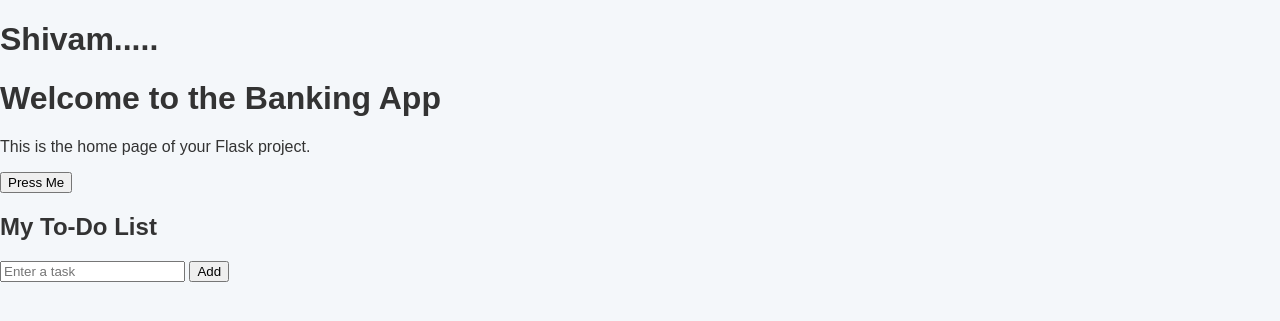
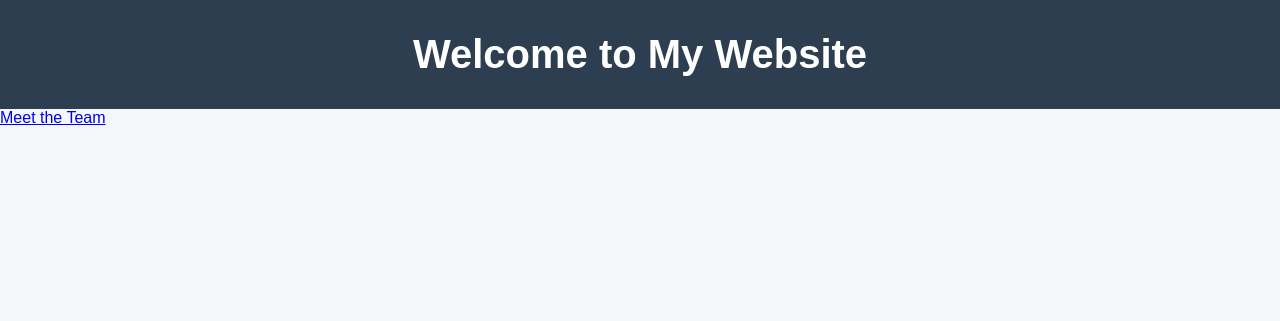
Before and after one commit to SMuzammil2508/Test, a Flask app: page / in a window 1280 px wide. Shown: the top 321 px of the page. Run offline with Flask 3, Linux system fonts and the light colour scheme.

Commit message:
Adde Button to redirect to team Page

```diff
--- a/templates/index.html
+++ b/templates/index.html
@@ -1,78 +1,19 @@
 <!DOCTYPE html>
 <html lang="en">
-
 <head>
     <meta charset="UTF-8">
-    <title>microsoft edgers</title>
+    <meta name="viewport" content="width=device-width, initial-scale=1.0">
+    <title>Index Page</title>
     <link rel="stylesheet" href="{{ url_for('static', filename='style.css') }}">
 </head>
+<body>
+    <header>
+        <h1>Welcome to My Website</h1>
+    </header>
 
-<body>
-    <h1>Shivam.....</h1>
-    <h1>Welcome to the Banking App</h1>
-    <p>This is the home page of your Flask project.</p>
-    <button class="glow-btn">Press Me</button>
-    <div class="todo-container">
-        <h2>My To-Do List</h2>
-        <input type="text" id="taskInput" placeholder="Enter a task">
-        <button onclick="addTask()">Add</button>
-        <ul id="taskList"></ul>
+    <!-- Button that redirects to /team -->
+    <div class="button-container">
+        <a href="{{ url_for('team') }}" class="btn">Meet the Team</a>
     </div>
-    <script>
-        // Load tasks from LocalStorage when page loads
-        window.onload = function () {
-            const savedTasks = JSON.parse(localStorage.getItem("tasks")) || [];
-            savedTasks.forEach(task => renderTask(task.text, task.completed));
-        };
-
-        function addTask() {
-            const input = document.getElementById("taskInput");
-            const taskText = input.value.trim();
-
-            if (taskText === "") return;
-
-            renderTask(taskText, false);
-            saveTasks();
-
-            input.value = "";
-        }
-
-        function renderTask(taskText, completed) {
-            const li = document.createElement("li");
-            li.textContent = taskText;
-
-            if (completed) li.classList.add("completed");
-
-            // Toggle complete on click
-            li.addEventListener("click", () => {
-                li.classList.toggle("completed");
-                saveTasks();
-            });
-
-            // Delete button
-            const deleteBtn = document.createElement("span");
-            deleteBtn.textContent = "X";
-            deleteBtn.classList.add("delete-btn");
-            deleteBtn.onclick = () => {
-                li.remove();
-                saveTasks();
-            };
-
-            li.appendChild(deleteBtn);
-            document.getElementById("taskList").appendChild(li);
-        }
-
-        function saveTasks() {
-            const tasks = [];
-            document.querySelectorAll("#taskList li").forEach(li => {
-                tasks.push({
-                    text: li.firstChild.textContent,
-                    completed: li.classList.contains("completed")
-                });
-            });
-            localStorage.setItem("tasks", JSON.stringify(tasks));
-        }
-    </script>
 </body>
-
 </html>
```
